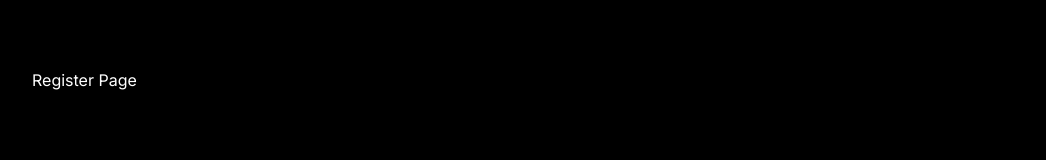
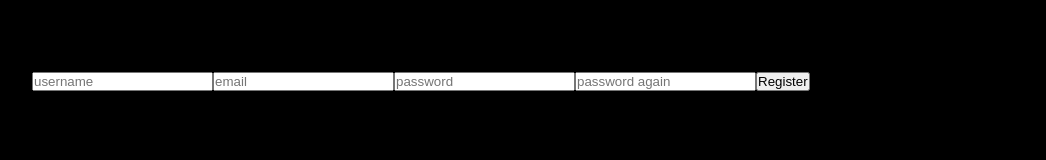
Before and after one commit to Samirun-Shuvo/Lama-Dev-Next-Js-14, a Next.js app: page /register in a window 1280 px wide. Shown: the part 320-480 px from the top of the page, without its empty margins (116-1162 px from the left). Built offline with nearby package versions, Linux system fonts and the light colour scheme; no server answers.

Commit message:
register update

```diff
--- a/src/app/(auth)/register/page.jsx
+++ b/src/app/(auth)/register/page.jsx
@@ -1,11 +1,22 @@
-import React from 'react';
+import React from "react";
 
 const RegisterPage = () => {
-    return (
-        <div>
-            Register Page
-        </div>
-    );
+  return (
+    <div>
+      <form action="">
+        <input type="text" name="username" id="" placeholder="username" />
+        <input type="text" name="email" id="" placeholder="email" />
+        <input type="text" name="password" id="" placeholder="password" />
+        <input
+          type="text"
+          name="passwordRepeat"
+          id=""
+          placeholder="password again"
+        />
+        <button>Register</button>
+      </form>
+    </div>
+  );
 };
 
 export default RegisterPage;
--- a/src/components/navbar/links/Links.jsx
+++ b/src/components/navbar/links/Links.jsx
@@ -28,7 +28,7 @@ const Links = ({session}) => {
   const [open, setOpen] = useState(false);
 
   //TEMPORARY
-  const isAdmin = true;
+  // const isAdmin = true;
 
   return (
     <div className={styles.container}>
--- a/src/lib/action.js
+++ b/src/lib/action.js
@@ -1,6 +1,6 @@
 "use server";
 import { revalidatePath } from "next/cache";
-import { Post } from "./models";
+import { Post, User } from "./models";
 import { connectToDb } from "./utils";
 import { signIn, signOut } from "./auth";
 
@@ -39,3 +39,16 @@ export const handleLogout = async () => {
   "use server";
   await signOut();
 };
+export const register = async (formData) => {
+  const { username, email, password, passwordRepet } =
+    Object.fromEntries(formData);
+  try {
+    connectToDb();
+    const newUser = new User({ username, email, password });
+    await newUser.save();
+    console.log("save to db");
+  } catch (err) {
+    console.log(err);
+    return { error: "Something went wrong!" };
+  }
+};
--- a/src/lib/auth.js
+++ b/src/lib/auth.js
@@ -15,7 +15,7 @@ export const {
     }),
   ],
   callbacks: {
-    async signIn({user, account, profile}) {
+    async signIn({account, profile}) {
       if (account.provider === "github") {
         connectToDb();
         try {
```
